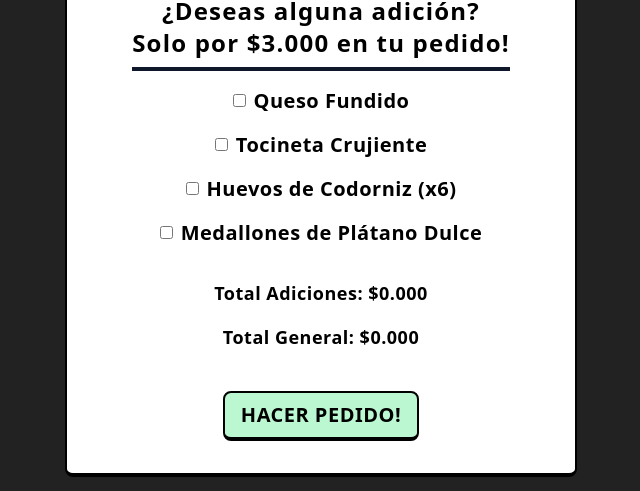
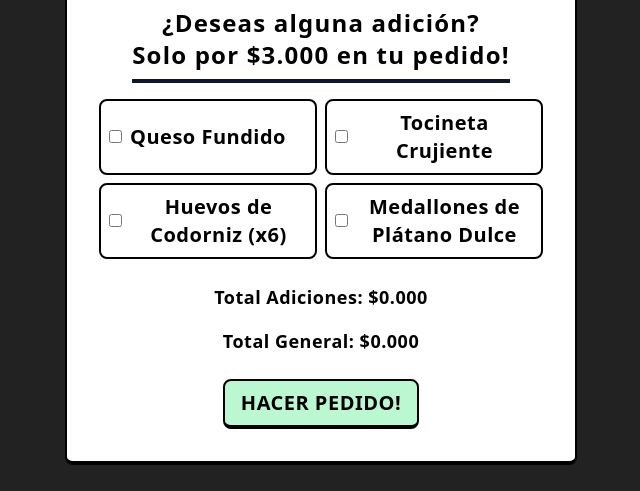
Before and after one commit to AndresG2412/SalchiGabo_Web, a React (Vite) app: page /adiciones in a window 1280 px wide. Shown: the part 195-686 px from the top of the page, without its empty margins (319-959 px from the left). Built offline with nearby package versions, Linux system fonts and the light colour scheme.

Commit message:
cambios front adiciones

```diff
--- a/src/pages/Adiciones.jsx
+++ b/src/pages/Adiciones.jsx
@@ -62,13 +62,18 @@ export default function Adiciones() {
           <p>Solo por $3.000 en tu pedido!</p>
         </div>
 
+        {/* Contenedor de adiciones con CSS Grid */}
+        <div className="w-full grid grid-cols-1 md:grid-cols-2 gap-2 px-8">
           {[
             "Queso Fundido",
             "Tocineta Crujiente",
             "Huevos de Codorniz (x6)",
             "Medallones de Plátano Dulce",
           ].map((adicion, index) => (
-          <label key={index} className="flex items-center gap-x-2 hover:cursor-pointer hover:scale-110 hover:transition-all select-none">
+            <label
+              key={index}
+              className="border-2 border-black bg-white flex items-center gap-x-2 hover:cursor-pointer hover:scale-105 hover:transition-all select-none p-2 rounded-lg"
+            >
               <input
                 type="checkbox"
                 checked={selectedAdiciones.includes(adicion)}
@@ -78,13 +83,14 @@ export default function Adiciones() {
               {adicion}
             </label>
           ))}
+        </div>
 
-        <p className="mt-4 text-lg">Total Adiciones: ${totalAdiciones}.000</p>
+        <p className="mt-2 text-lg">Total Adiciones: ${totalAdiciones}.000</p>
         <p className="text-lg font-bold">Total General: ${totalGeneral}.000</p>
 
         <button
           onClick={factura}
-          className="mt-6 border-2 border-b-4 border-black py-2 px-4 text-xl tracking-wide font-bold rounded-lg hover:cursor-pointer hover:scale-110 hover:transition-all uppercase bg-green-200"
+          className="mt-2 border-2 border-b-4 border-black py-2 px-4 text-xl tracking-wide font-bold rounded-lg hover:cursor-pointer hover:scale-110 hover:transition-all uppercase bg-green-200"
         >
           Hacer Pedido!
         </button>
```
Lines whose indentation alone changed are shown as unchanged.
